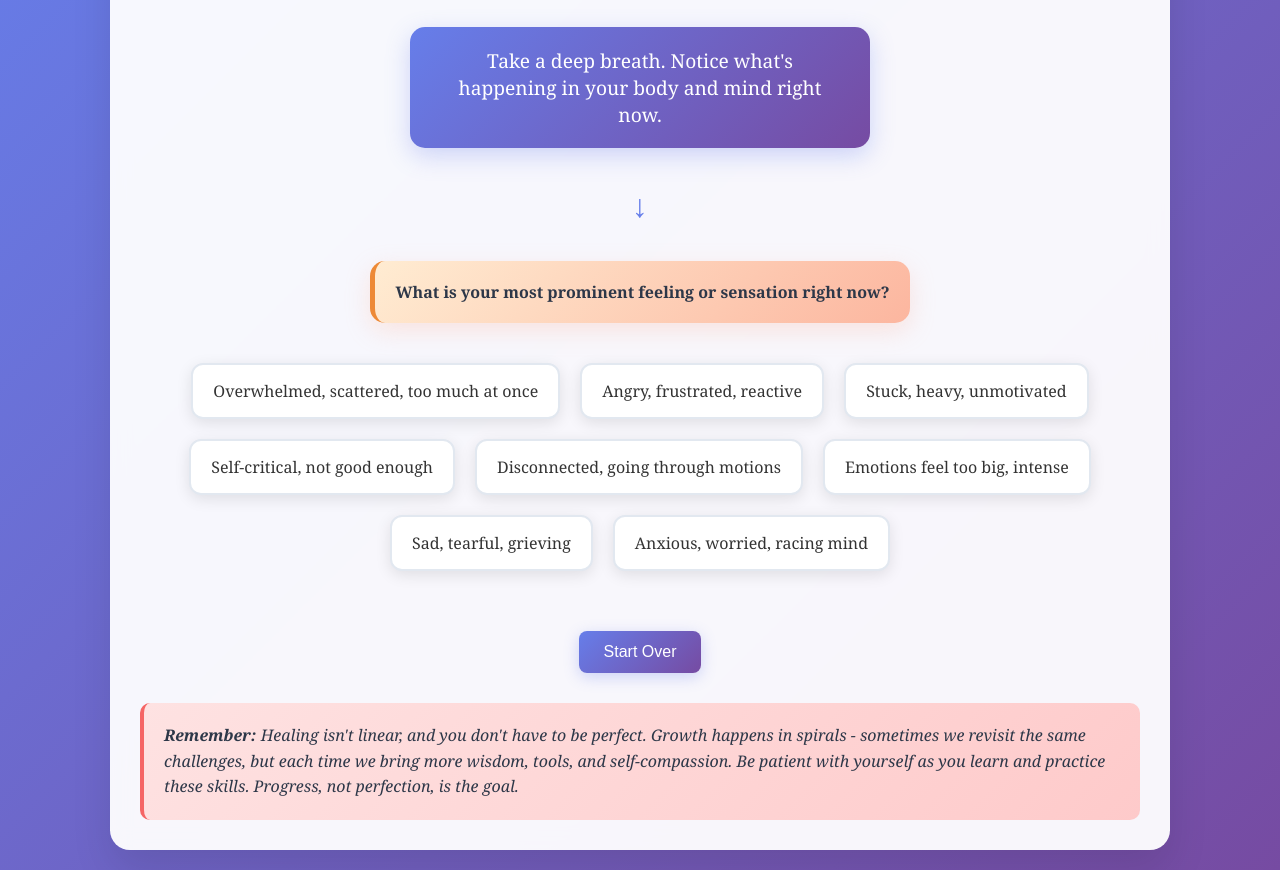
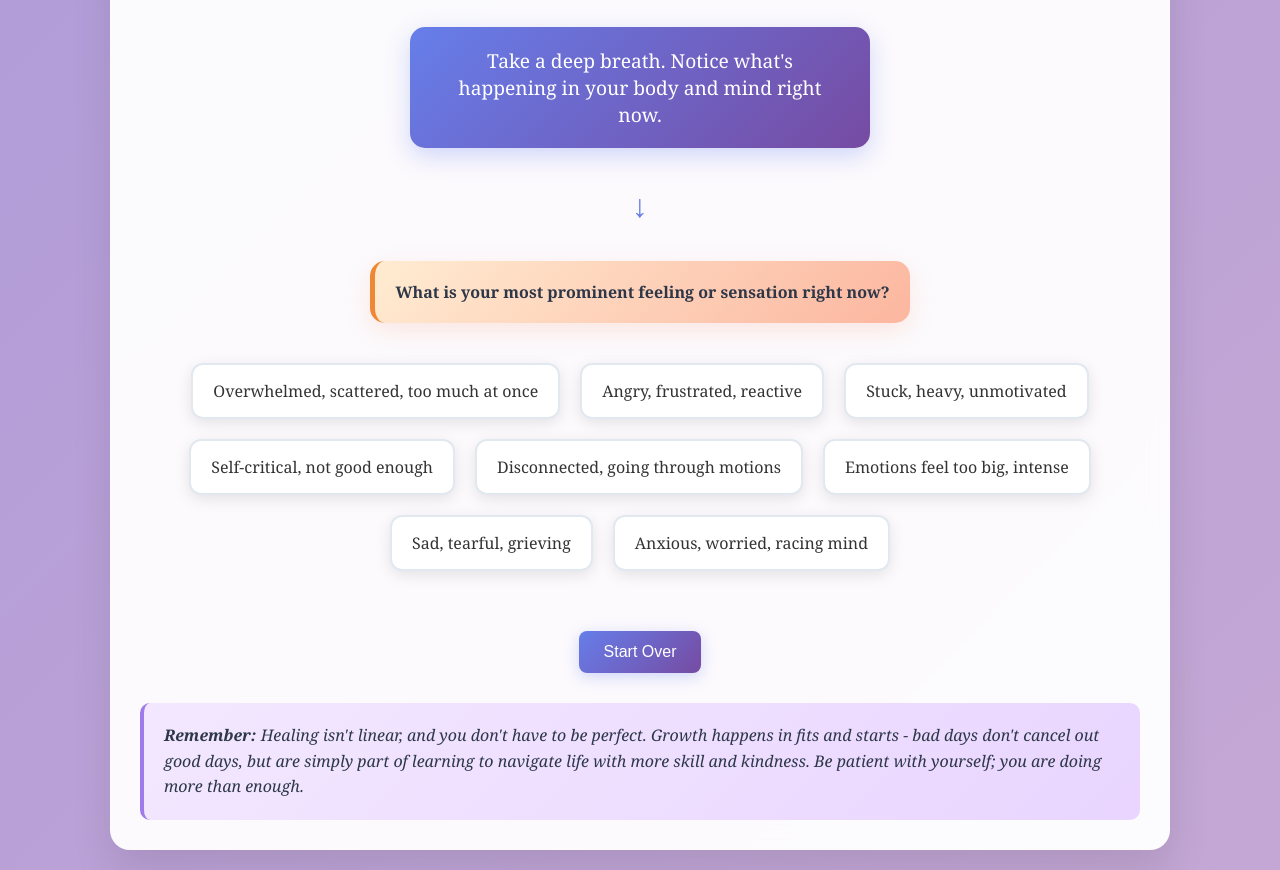
Before and after one commit to simone-nemone/therapy-toolbox, a plain HTML site: page index.html in a window 1280 px wide. Shown: the part 166-1036 px from the top of the page. Drawn offline with Linux system fonts and the light colour scheme.

Commit message:
Update wisdom note text for better flow

```diff
--- a/index.html
+++ b/index.html
@@ -7,7 +7,7 @@
     <style>
         body {
             font-family: 'Georgia', serif;
-            background: linear-gradient(135deg, #667eea 0%, #764ba2 100%);
+            background: linear-gradient(135deg, #b19cd9 0%, #c4a7d4 100%);
             color: #333;
             margin: 0;
             padding: 20px;
@@ -154,8 +154,8 @@
         }
 
         .wisdom-note {
-            background: linear-gradient(135deg, #fee2e2, #fecaca);
-            border-left: 4px solid #f56565;
+            background: linear-gradient(135deg, #f3e8ff, #e9d5ff);
+            border-left: 4px solid #9f7aea;
             padding: 20px;
             border-radius: 10px;
             margin-top: 30px;
@@ -297,7 +297,7 @@
         </div>
 
         <div class="wisdom-note">
-            <strong>Remember:</strong> Healing isn't linear, and you don't have to be perfect. Growth happens in spirals - sometimes we revisit the same challenges, but each time we bring more wisdom, tools, and self-compassion. Be patient with yourself as you learn and practice these skills. Progress, not perfection, is the goal.
+            <strong>Remember:</strong> Healing isn't linear, and you don't have to be perfect. Growth happens in fits and starts - bad days don't cancel out good days, but are simply part of learning to navigate life with more skill and kindness. Be patient with yourself; you are doing more than enough.
         </div>
     </div>
 
```
